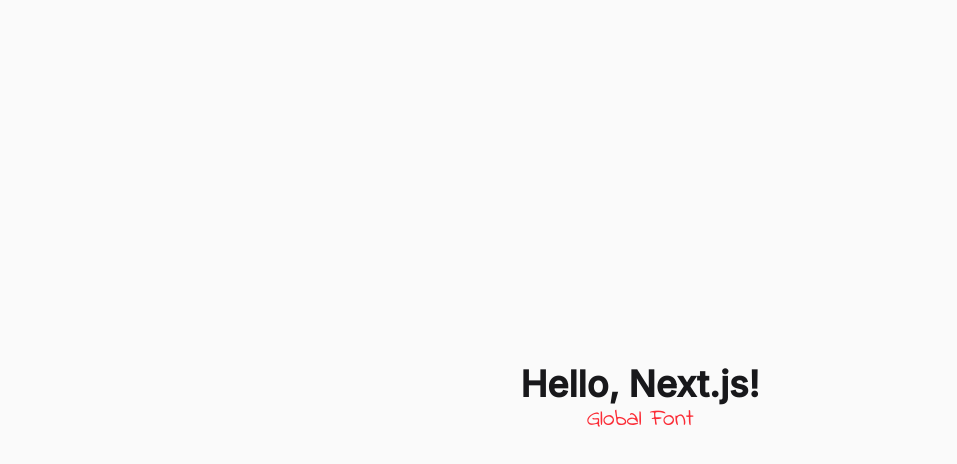
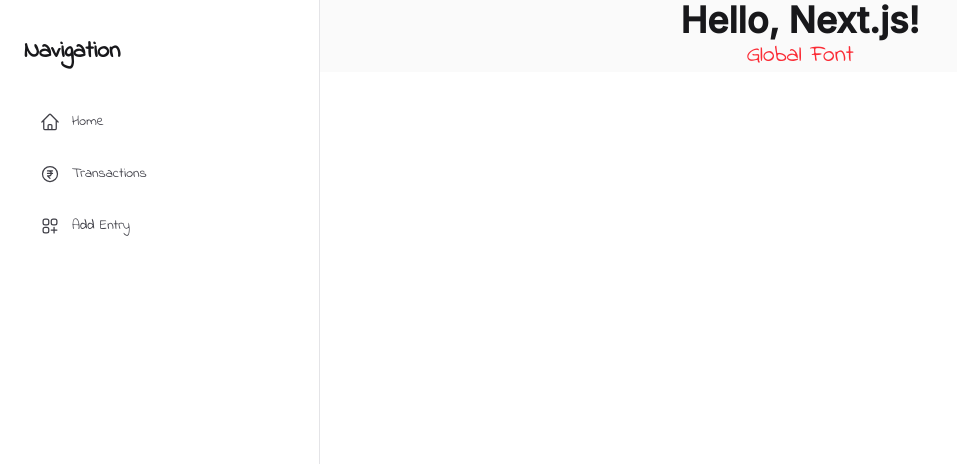
Before and after one commit to im-shikha/next-app-router, a Next.js app: page / in a window 1280 px wide. Shown: the top 464 px of the page, without its empty margins (0-957 px from the left). Built offline with nearby package versions, Linux system fonts and the light colour scheme.

Commit message:
add root layout

```diff
--- a/package.json
+++ b/package.json
@@ -9,6 +9,7 @@
     "lint": "eslint"
   },
   "dependencies": {
+    "@heroicons/react": "^2.2.0",
     "next": "16.2.9",
     "react": "19.2.4",
     "react-dom": "19.2.4"
--- a/src/app/layout.tsx
+++ b/src/app/layout.tsx
@@ -1,6 +1,7 @@
 import type { Metadata } from "next";
 import "./globals.css";
 import { indieFlower } from "@/app/ui/fonts";
+import SideNav from "@/app/ui/home/sidenav";
 
 export const metadata: Metadata = {
   title: "Create Next App",
@@ -14,8 +15,11 @@
 }>) {
   return (
     <html lang="en" className={`h-full antialiased`}>
-      <body className={`${indieFlower.className} min-h-full flex flex-col`}>
-        {children}
+      <body className={`${indieFlower.className} min-h-full`}>
+        <div className="min-h-screen flex">
+          <SideNav />
+          <main className="flex-1">{children}</main>
+        </div>
       </body>
     </html>
   );
--- /dev/null
+++ b/src/app/ui/home/nav-links.tsx
@@ -0,0 +1,33 @@
+"use client";
+
+import {
+  HomeIcon,
+  CurrencyRupeeIcon,
+  SquaresPlusIcon,
+} from "@heroicons/react/24/outline";
+
+const links = [
+  { name: "Home", href: "/home", icon: HomeIcon },
+  { name: "Transactions", href: "/transactions", icon: CurrencyRupeeIcon },
+  { name: "Add Entry", href: "/add-entry", icon: SquaresPlusIcon },
+];
+
+export default function NavLinks() {
+  return (
+    <>
+      {links.map((link) => {
+        const Icon = link.icon;
+        return (
+          <a
+            key={link.name}
+            href={link.href}
+            className="flex items-center gap-3 rounded-2xl px-4 py-3 text-sm font-medium text-zinc-700 transition hover:bg-zinc-100 hover:text-zinc-900 dark:text-zinc-200 dark:hover:bg-zinc-800 dark:hover:text-zinc-50"
+          >
+            <Icon className="h-5 w-5" />
+            <span>{link.name}</span>
+          </a>
+        );
+      })}
+    </>
+  );
+}
--- /dev/null
+++ b/src/app/ui/home/sidenav.tsx
@@ -0,0 +1,16 @@
+"use client";
+
+import NavLinks from "./nav-links";
+
+export default function SideNav() {
+  return (
+    <aside className="w-full max-w-xs border-r border-zinc-200 bg-white p-6 text-zinc-900 dark:border-zinc-800 dark:bg-zinc-950 dark:text-zinc-100">
+      <div className="mb-8">
+        <h2 className="mt-3 text-2xl font-semibold">Navigation</h2>
+      </div>
+      <nav className="space-y-2">
+        <NavLinks />
+      </nav>
+    </aside>
+  );
+}
```
Also changed, not shown: src/app/home/page.tsx (added), 1 other file (tests, documents, lock files or other folders).
